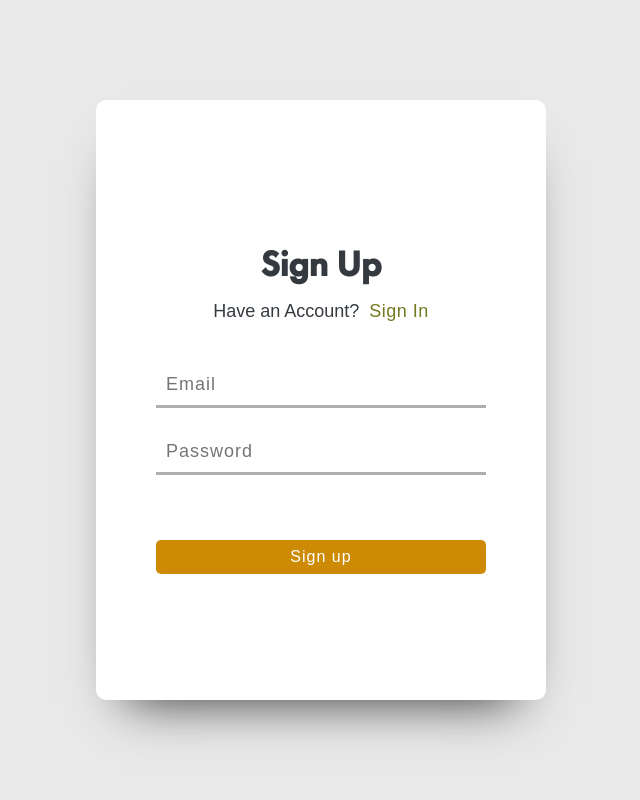
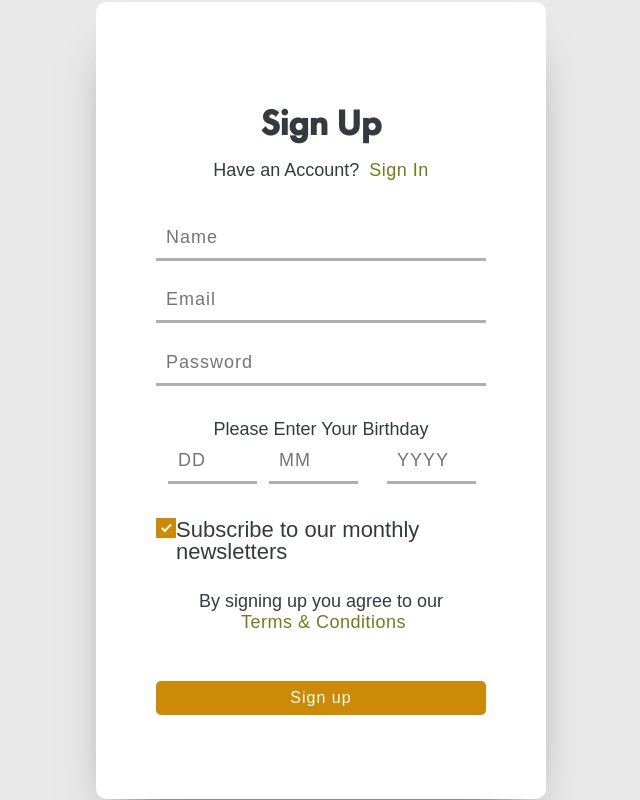
Before and after one commit to clairespain/mrt-register, a React (Create React App) app: page / in a window 1280 px wide. Shown: the whole page, without its empty margins (319-959 px from the left). Built offline with nearby package versions, Linux system fonts and the light colour scheme; no server answers; a web font is replaced by a local one.

Commit message:
Added User db

```diff
--- a/package.json
+++ b/package.json
@@ -9,6 +9,7 @@
     "@testing-library/jest-dom": "^5.11.9",
     "@testing-library/react": "^11.2.5",
     "@testing-library/user-event": "^12.8.1",
+    "date-of-birth-js": "^2.0.5",
     "firebase": "^8.2.10",
     "react": "^17.0.1",
     "react-dom": "^17.0.1",
--- a/src/Account.js
+++ b/src/Account.js
@@ -7,6 +7,7 @@ const createdAt = "Mar 12, 2021 16:17:00";
 const Account = ({ handleLogout, showPurchase }) => {
     //dummy premium const
     const [isPremium, setIsPremium] = useState(false);
+
 
     function timeSince(time) {
 
--- a/src/App.css
+++ b/src/App.css
@@ -105,7 +105,7 @@ button {
   line-height: 1;
 }
 
-.login .loginContainer input {
+.login .loginContainer .textInput {
   width: 100%;
   border: none;
   border-bottom: solid;
@@ -163,7 +163,7 @@ button {
 
 .header {
   top: 0;
-  position:fixed;
+  position: fixed;
   width: 100%;
 }
 
@@ -183,7 +183,7 @@ button {
   box-shadow: 0 25px 10px -30px rgba(0, 0, 0, 0.5);
 }
 
-.hero nav img  {
+.hero nav img {
   max-width: 150px;
 }
 
@@ -212,7 +212,7 @@ button {
   letter-spacing: 0.5px;
   padding-right: 10px;
   cursor: pointer;
-  font-family:'Gill Sans', 'Gill Sans MT', Calibri, 'Trebuchet MS', sans-serif;
+  font-family: 'Gill Sans', 'Gill Sans MT', Calibri, 'Trebuchet MS', sans-serif;
   font-size: 18px;
 }
 
@@ -260,7 +260,9 @@ button {
   align-self: center;
 }
 
-table, th, td{
+table,
+th,
+td {
   padding: 10px;
   border-collapse: collapse;
 }
@@ -273,7 +275,7 @@ table, th, td{
   box-shadow: 0 25px 10px -30px rgba(0, 0, 0, 0.5);
   display: flex;
   flex-direction: column;
-  align-items:flex-start;
+  align-items: flex-start;
   justify-content: flex-start;
   line-height: 30px;
 }
@@ -300,3 +302,171 @@ table, th, td{
   align-items: center;
   justify-content: flex-start;
 }
+
+.birthday_div {
+  display: inline-block;
+}
+
+.birthday_inputs_left {
+  float: left;
+  width: 27%;
+  border: none;
+  border-bottom: solid;
+  border-color: #afafaf;
+  outline: none;
+  font-size: 18px;
+  padding: 10px;
+  background: rgba(255, 255, 255, 0.185);
+  /* color: #fff; */
+  letter-spacing: 1px;
+  margin-left: 12px;
+}
+
+.birthday_inputs_right {
+  float: right;
+  width: 27%;
+  border: none;
+  border-bottom: solid;
+  border-color: #afafaf;
+  outline: none;
+  font-size: 18px;
+  padding: 10px;
+  background: rgba(255, 255, 255, 0.185);
+  /* color: #fff; */
+  letter-spacing: 1px;
+  margin-right: 10px;
+}
+
+.control {
+  /* font-family: arial; */
+  display: block;
+  position: relative;
+  padding-left: 20px;
+  margin-bottom: 5px;
+  padding-top: 3px;
+  cursor: pointer;
+  font-size: 10px;
+}
+
+.control input {
+  position: absolute;
+  z-index: -1;
+  opacity: 0;
+
+}
+
+.control_indicator {
+  position: absolute;
+  top: 2px;
+  left: 0;
+  height: 20px;
+  width: 20px;
+  background: #e6e6e6;
+  border: 0px solid #000000;
+  border-radius: 0px;
+  margin-right: 10px;
+}
+
+.control:hover input~.control_indicator,
+.control input:focus~.control_indicator {
+  background: #cccccc;
+}
+
+.control input:checked~.control_indicator {
+  background: #cc8a05;
+}
+
+.control:hover input:not([disabled]):checked~.control_indicator,
+.control input:checked:focus~.control_indicator {
+  background: #cc8a05;
+}
+
+.control input:disabled~.control_indicator {
+  background: #e6e6e6;
+  opacity: 0.6;
+  pointer-events: none;
+}
+
+.control_indicator:after {
+  box-sizing: unset;
+  content: '';
+  position: absolute;
+  display: none;
+}
+
+.control input:checked~.control_indicator:after {
+  display: block;
+}
+
+.control-checkbox .control_indicator:after {
+  left: 8px;
+  top: 4px;
+  width: 3px;
+  height: 8px;
+  border: solid #ffffff;
+  border-width: 0 2px 2px 0;
+  transform: rotate(45deg);
+}
+
+.control-checkbox input:disabled~.control_indicator:after {
+  border-color: #7b7b7b;
+}
+
+.control-checkbox .control_indicator::before {
+  content: '';
+  display: block;
+  position: absolute;
+  left: 0;
+  top: 0;
+  width: 4.5rem;
+  height: 4.5rem;
+  margin-left: -1.3rem;
+  margin-top: -1.3rem;
+  background: #cc8a05;
+  border-radius: 3rem;
+  opacity: 0.6;
+  z-index: 99999;
+  transform: scale(0);
+}
+
+@keyframes s-ripple {
+  0% {
+    transform: scale(0);
+  }
+
+  20% {
+    transform: scale(1);
+  }
+
+  100% {
+    opacity: 0;
+    transform: scale(1);
+  }
+}
+
+@keyframes s-ripple-dup {
+  0% {
+    transform: scale(0);
+  }
+
+  30% {
+    transform: scale(1);
+  }
+
+  60% {
+    transform: scale(1);
+  }
+
+  100% {
+    opacity: 0;
+    transform: scale(1);
+  }
+}
+
+.control-checkbox input+.control_indicator::before {
+  animation: s-ripple 250ms ease-out;
+}
+
+.control-checkbox input:checked+.control_indicator::before {
+  animation-name: s-ripple-dup;
+}
--- a/src/App.js
+++ b/src/App.js
@@ -1,16 +1,21 @@
 import React, {useState, useEffect} from 'react';
 import fire from './fire';
+import { db, firebase } from './fire';
 import Login from './Login';
 import Hero from './Hero';
 import './App.css';
 
 const App = () => {
+  const [username, setUsername] = useState('');
   const [user, setUser] = useState('');
   const [email, setEmail] = useState('');
   const [password, setPassword] = useState('');
   const [emailError, setEmailError] = useState('');
   const [passwordError, setPasswordError] = useState('');
   const [hasAccount, setHasAccount] = useState(false);
+  const [subscribed, setSubscribed] = useState('');
+  const [birthdate, setBirthdate] = useState('');
+
 
   const clearInputs = () => {
     setEmail('');
@@ -58,6 +63,16 @@ const App = () => {
         default:
       }
     });
+
+    db.collection("users").add({
+      createdAt: firebase.firestore.FieldValue.serverTimestamp(),
+      name: username,
+      email: email,
+      isAdmin: false,
+      isPremium: false,
+      // isSubscribed: subscribed,
+      // birthdate:
+    });
   };
 
   const handleLogout = () => {
@@ -89,6 +104,8 @@ const App = () => {
         />
       ) : (
       <Login
+        username={username}
+        setUsername={setUsername}
         email={email}
         setEmail={setEmail}
         password={password}
@@ -99,6 +116,10 @@ const App = () => {
         setHasAccount={setHasAccount}
         emailError={emailError}
         passwordError={passwordError}
+        subscribed={subscribed}
+        setSubscribed={setSubscribed}
+        birthdate={birthdate}
+        setBirthdate={setBirthdate}
       />
       )}
     </div>
--- a/src/Login.js
+++ b/src/Login.js
@@ -4,6 +4,8 @@ import './App.css';
 const Login = (props) => {
 
     const {
+        username,
+        setUsername,
         email,
         setEmail,
         password,
@@ -13,9 +15,17 @@ const Login = (props) => {
         hasAccount,
         setHasAccount,
         emailError,
-        passwordError
+        passwordError,
+        subscribed,
+        setSubscribed,
+        birthdate,
+        setBirthdate
     } = props;
 
+
+    function combineBirthday() {
+
+    }
     return (
         <section className="login">
             <div className="loginContainer">
@@ -24,24 +34,45 @@ const Login = (props) => {
                         <>
                             <h1>Sign In</h1>
                             <p>New User? <span onClick={() => setHasAccount(!hasAccount)}>Create an Account</span></p>
+                            <br></br>
+                            <br></br>
+                            <input className="textInput" type="text" placeholder="Email" autoFocus required value={email} onChange={e => setEmail(e.target.value)} />
+                            <p className="errorMsg">{emailError}</p>
+                            <input className="textInput" type="password" placeholder="Password" required value={password} onChange={e => setPassword(e.target.value)} />
+                            <p className="errorMsg">{passwordError}</p>
                         </>
                     ) : (
                         <>
                             <h1>Sign Up</h1>
                             <p>Have an Account? <span onClick={() => setHasAccount(!hasAccount)}>Sign In</span></p>
+                            <br></br>
+                            <br></br>
+                            <input className="textInput" type="text" placeholder="Name" autoFocus required value={username} onChange={e => setUsername(e.target.value)} />
+                            <br></br>
+                            <input className="textInput" type="text" placeholder="Email" autoFocus required value={email} onChange={e => setEmail(e.target.value)} />
+                             <p className="errorMsg">{emailError}</p>
+                            <input className="textInput" type="password" placeholder="Password" required value={password} onChange={e => setPassword(e.target.value)} />
+                            <p className="errorMsg">{passwordError}</p>
+                            <p styles={{float: "left"}}>Please Enter Your Birthday</p>
+                                <div className="birthday_div">
+                                <input className="birthday_inputs_left" type="number" placeholder="DD"/>
+                                <input className="birthday_inputs_left" type="number" placeholder="MM"/>
+                                <input className="birthday_inputs_right" type="number" placeholder="YYYY"/>
+                                </div>
+                            <br></br>
+
+                            <div class="control-group">
+                            <label class="control control-checkbox">
+                                  Subscribe to our monthly newsletters
+                                    <input  defaultChecked type="checkbox" />
+                                <div class="control_indicator"></div>
+                            </label>
+                            </div>
+                                <p>By signing up you agree to our
+                                    <br></br><span>Terms & Conditions</span></p>
                         </>
                     )}
                 </div>
-                <br />
-                {/* <label>Email</label> */}
-                <input type="text" placeholder="Email" autoFocus required value={email} onChange={e => setEmail(e.target.value)} />
-                <p className="errorMsg">{emailError}</p>
-                <br />
-                {/* <label>Password</label> */}
-                <input type="password" placeholder="Password" required value={password} onChange={e => setPassword(e.target.value)} />
-                <p className="errorMsg">{passwordError}</p>
-                <br />
-                <br />
                 <div className="btnContainer">
                     {hasAccount ? (
                         <>
--- a/src/Purchase.js
+++ b/src/Purchase.js
@@ -2,6 +2,7 @@ import React from 'react';
 import goPlayLogo from './assets/GoPlay_LogoGreen-03.png'
 
 const Purchase = () => {
+
     return (
         <div className="purchase">
             <img src={goPlayLogo} alt="Montana Repertory Theatre Logo Stacked" className="goPlay" />
--- a/src/fire.js
+++ b/src/fire.js
@@ -9,7 +9,19 @@ import firebase from 'firebase';
   messagingSenderId: "453795476842",
   appId: "1:453795476842:web:a602151f9b0e311aeae113"
   };
+
+    if (!firebaseConfig.apiKey) throw new Error("Missing firebase credential: apiKey");
+    if (!firebaseConfig.authDomain) throw new Error("Missing firebase credential: authDomain");
+    if (!firebaseConfig.databaseURL) throw new Error("Missing firebase credential: databaseURL");
+    if (!firebaseConfig.projectId) throw new Error("Missing firebase credential: projectId");
+    if (!firebaseConfig.storageBucket) throw new Error("Missing firebase credential: storageBucket");
+    if (!firebaseConfig.messagingSenderId) throw new Error("Missing firebase credential: messagingSenderId");
+    if (!firebaseConfig.appId) throw new Error("Missing firebase credential: appId");
+
   // Initialize Firebase
   const fire = firebase.initializeApp(firebaseConfig);
 
+  const db = firebase.firestore();
+
   export default firebase;
+  export {db, firebase};
--- a/src/index.js
+++ b/src/index.js
@@ -2,7 +2,7 @@ import React from 'react';
 import ReactDOM from 'react-dom';
 import './index.css';
 import App from './App';
-import reportWebVitals from './reportWebVitals';
+
 
 ReactDOM.render(
   <React.StrictMode>
@@ -10,8 +10,3 @@ ReactDOM.render(
   </React.StrictMode>,
   document.getElementById('root')
 );
-
-// If you want to start measuring performance in your app, pass a function
-// to log results (for example: reportWebVitals(console.log))
-// or send to an analytics endpoint. Learn more: https://bit.ly/CRA-vitals
-reportWebVitals();
--- a/src/reportWebVitals.js
+++ /dev/null
@@ -1,13 +0,0 @@
-const reportWebVitals = onPerfEntry => {
-  if (onPerfEntry && onPerfEntry instanceof Function) {
-    import('web-vitals').then(({ getCLS, getFID, getFCP, getLCP, getTTFB }) => {
-      getCLS(onPerfEntry);
-      getFID(onPerfEntry);
-      getFCP(onPerfEntry);
-      getLCP(onPerfEntry);
-      getTTFB(onPerfEntry);
-    });
-  }
-};
-
-export default reportWebVitals;
```
Also changed, not shown: src/setupTests.js (deleted, +0 -5 lines), 2 other files (tests, documents, lock files or other folders).
